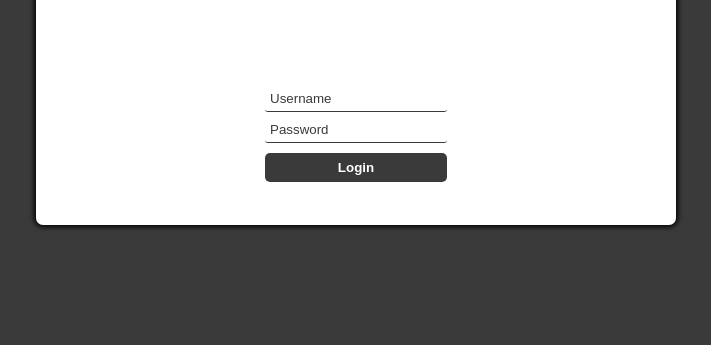
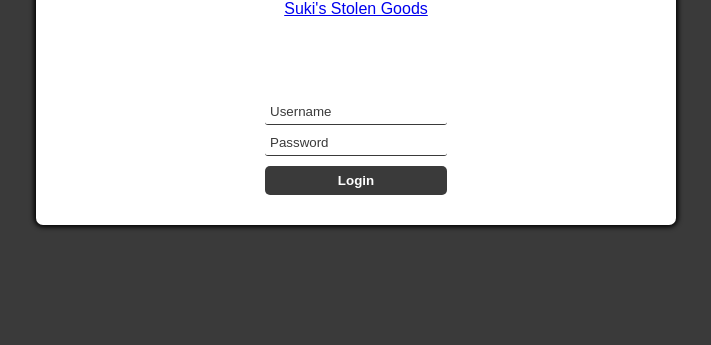
Before and after one commit to kiweeter123/kiweeter123.github.io, a plain HTML site: page login_page/login.html in a window 1280 px wide. Shown: the part 455-800 px from the top of the page, without its empty margins (284-995 px from the left). Drawn offline with Linux system fonts and the light colour scheme.

Commit message:
Update login.html

```diff
--- a/login_page/login.html
+++ b/login_page/login.html
@@ -16,6 +16,12 @@
     <img src="https://kiweeter123.github.io/kiwipic.png" alt="Pic of Kiwi" style="width:175px;height:175px;">
     </div>
 
+    <div class ="gamesitelink">
+
+        <a href="https://sites.google.com/view/sukisstolengoods/home?authuser=0">Suki's Stolen Goods</a>
+
+    </div>
+
     <div id="login-error-msg-holder">
       <p id="login-error-msg">Invalid username <span id="error-msg-second-line">and/or password</span></p>
     </div>
```
